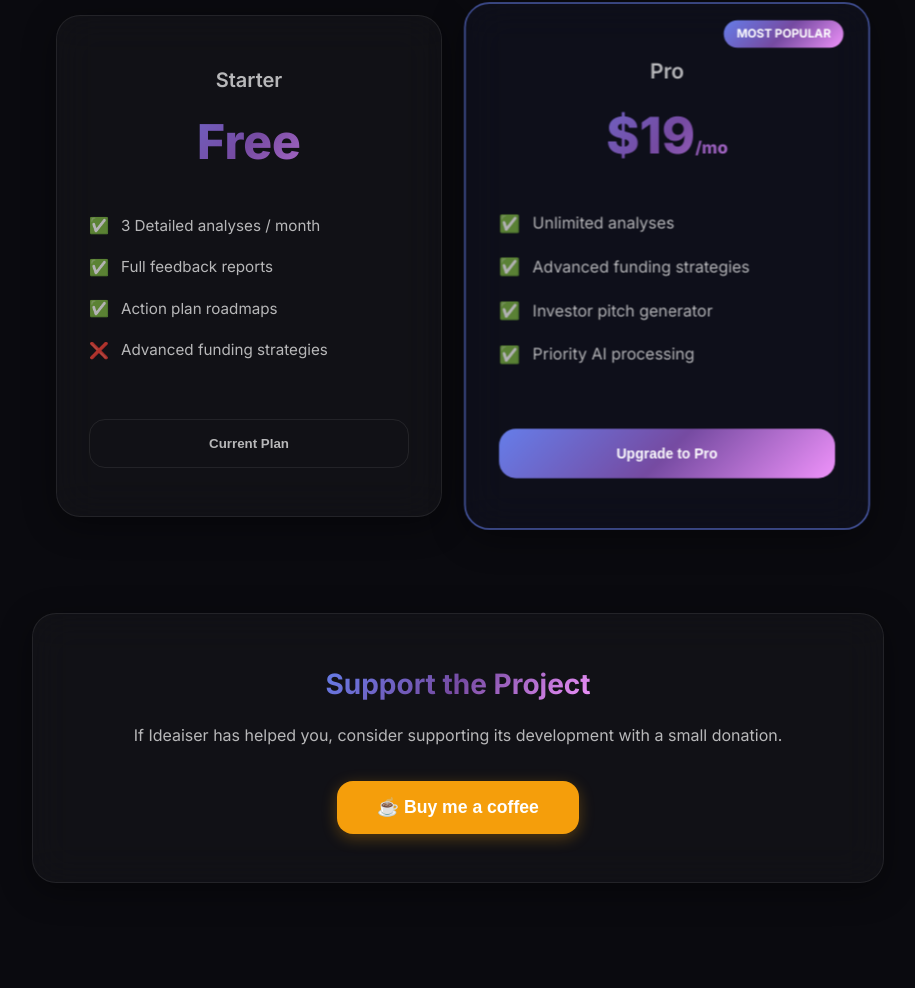
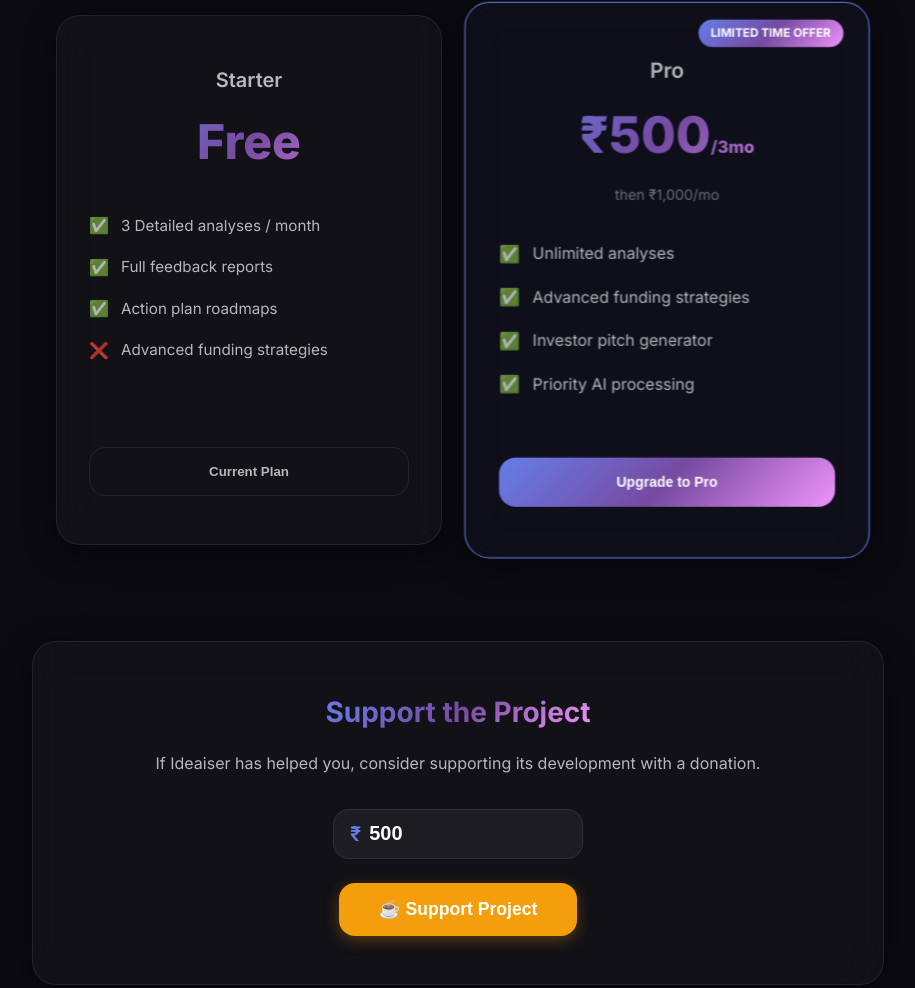
Before and after one commit to rolsorstart01/Ideaiser, a plain HTML site: page index.html in a window 1280 px wide. Shown: the part 1001-1989 px from the top of the page, without its empty margins (182-1097 px from the left). Drawn offline with Linux system fonts and the light colour scheme.

Commit message:
Updated Pricing to INR, tiered Pro plan, and added custom donation amounts

```diff
--- a/index.html
+++ b/index.html
@@ -277,10 +277,11 @@
 
                     <!-- Pro Plan -->
                     <div class="pricing-card glass-card featured">
-                        <div class="featured-badge">MOST POPULAR</div>
+                        <div class="featured-badge">LIMITED TIME OFFER</div>
                         <div class="pricing-header">
                             <h3 class="plan-name">Pro</h3>
-                            <div class="plan-price">$19<span class="price-period">/mo</span></div>
+                            <div class="plan-price">₹500<span class="price-period">/3mo</span></div>
+                            <p class="price-subtext">then ₹1,000/mo</p>
                         </div>
                         <ul class="plan-features">
                             <li><span class="feature-icon">✅</span> Unlimited analyses</li>
@@ -297,9 +298,14 @@
             <section id="donationSection" class="donation-section glass-card">
                 <div class="donation-content">
                     <h2 class="section-title"><span class="gradient-text">Support the Project</span></h2>
-                    <p>If Ideaiser has helped you, consider supporting its development with a small donation.</p>
+                    <p>If Ideaiser has helped you, consider supporting its development with a donation.</p>
+                    <div class="donation-input-group">
+                        <span class="currency-prefix">₹</span>
+                        <input type="number" id="donationAmount" placeholder="Enter amount (e.g. 500)" min="1"
+                            value="500">
+                    </div>
                     <button id="donateBtn" class="donate-btn">
-                        <span class="btn-icon">☕</span> Buy me a coffee
+                        <span class="btn-icon">☕</span> Support Project
                     </button>
                 </div>
             </section>
--- a/script.js
+++ b/script.js
@@ -607,18 +607,18 @@ function initPayments() {
 
     const proBtn = document.getElementById('proPlanBtn');
     const donateBtn = document.getElementById('donateBtn');
+    const donateAmountInput = document.getElementById('donationAmount');
 
     if (proBtn) {
         proBtn.addEventListener('click', () => {
             const options = {
                 "key": RAZORPAY_KEY_ID,
-                "amount": "1900", // Amount in paise ($19.00 -> 19 * 100 paise if INR? No, strictly USD amount is handled by Razorpay based on account, but default is INR. I'll stick to a placeholder amount.)
-                "currency": "USD",
+                "amount": "50000", // ₹500 in paise
+                "currency": "INR",
                 "name": "Ideaiser Pro",
-                "description": "Unlock Unlimited Analyses",
+                "description": "3 Months Special Offer",
                 "handler": function (response) {
-                    alert("Payment Successful: " + response.razorpay_payment_id);
-                    // In a real app, verify signature on server and update UI
+                    alert("Welcome to Pro! Payment ID: " + response.razorpay_payment_id);
                 },
                 "theme": { "color": "#667eea" }
             };
@@ -629,14 +629,17 @@ function initPayments() {
 
     if (donateBtn) {
         donateBtn.addEventListener('click', () => {
+            const amount = donateAmountInput ? donateAmountInput.value : 500;
+            if (amount < 1) return alert("Please enter at least ₹1");
+
             const options = {
                 "key": RAZORPAY_KEY_ID,
-                "amount": "500", // $5.00
-                "currency": "USD",
+                "amount": (amount * 100).toString(), // Convert to paise
+                "currency": "INR",
                 "name": "Support Ideaiser",
-                "description": "Buy me a coffee",
+                "description": "Project Development Support",
                 "handler": function (response) {
-                    alert("Thank you for your support! Payment ID: " + response.razorpay_payment_id);
+                    alert("Thank you for your generosity! Payment ID: " + response.razorpay_payment_id);
                 },
                 "theme": { "color": "#f59e0b" }
             };
--- a/styles.css
+++ b/styles.css
@@ -1442,6 +1442,48 @@ body {
     margin-bottom: 2rem;
 }
 
+.donation-input-group {
+    display: flex;
+    align-items: center;
+    justify-content: center;
+    background: rgba(255, 255, 255, 0.05);
+    border: 1px solid var(--border-color);
+    border-radius: var(--radius-md);
+    padding: 0.5rem 1rem;
+    max-width: 250px;
+    margin: 0 auto 1.5rem;
+    transition: all var(--transition-normal);
+}
+
+.donation-input-group:focus-within {
+    border-color: var(--accent-primary);
+    box-shadow: 0 0 15px rgba(102, 126, 234, 0.2);
+}
+
+.currency-prefix {
+    font-size: 1.25rem;
+    font-weight: 600;
+    color: var(--accent-primary);
+    margin-right: 0.5rem;
+}
+
+#donationAmount {
+    background: transparent;
+    border: none;
+    color: white;
+    font-size: 1.25rem;
+    font-weight: 600;
+    width: 100%;
+    outline: none;
+}
+
+.price-subtext {
+    font-size: 0.85rem;
+    color: var(--text-muted);
+    margin-top: -1.5rem;
+    margin-bottom: 2rem;
+}
+
 .donate-btn {
     padding: 1rem 2.5rem;
     background: #f59e0b;
```
